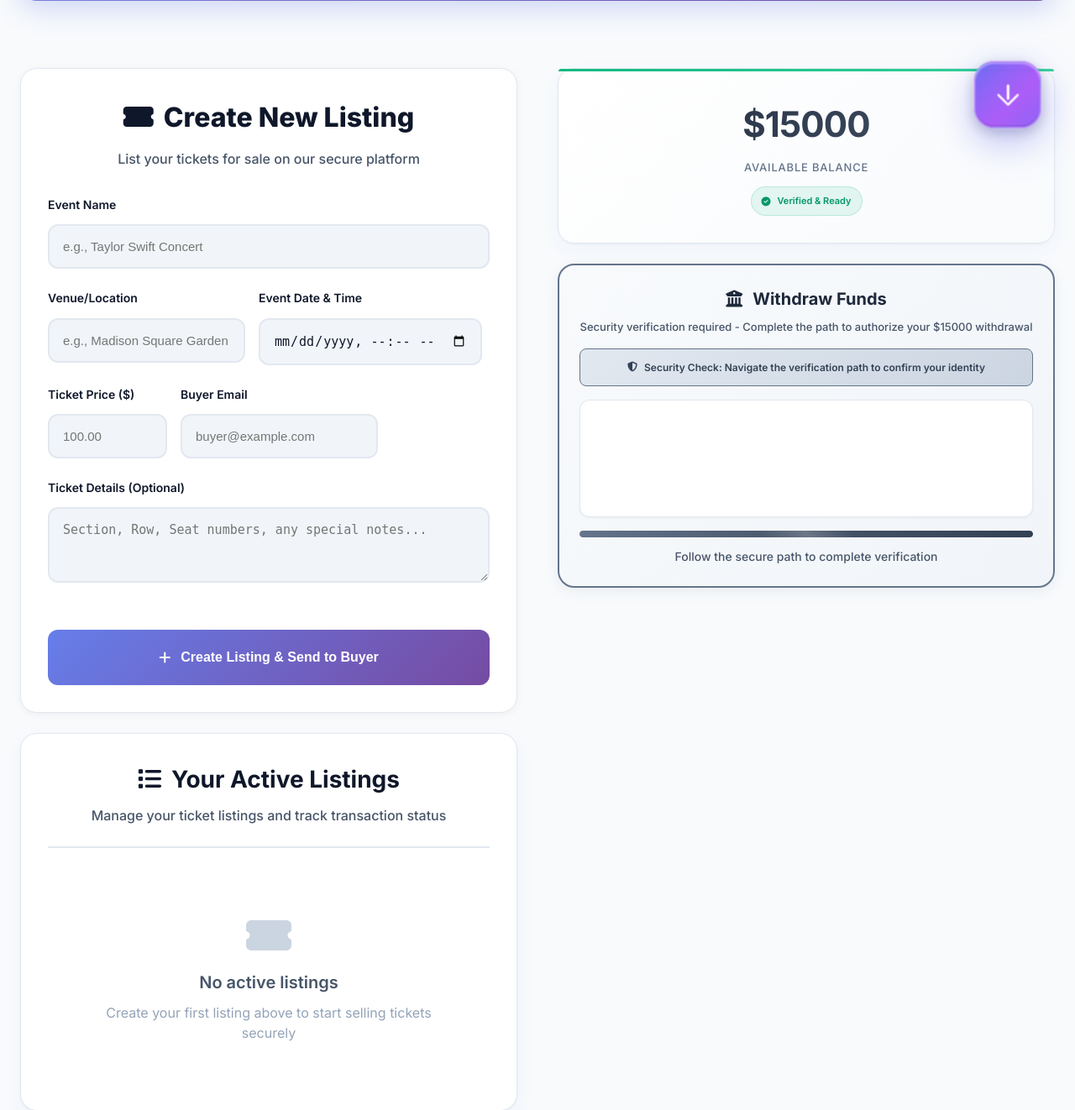
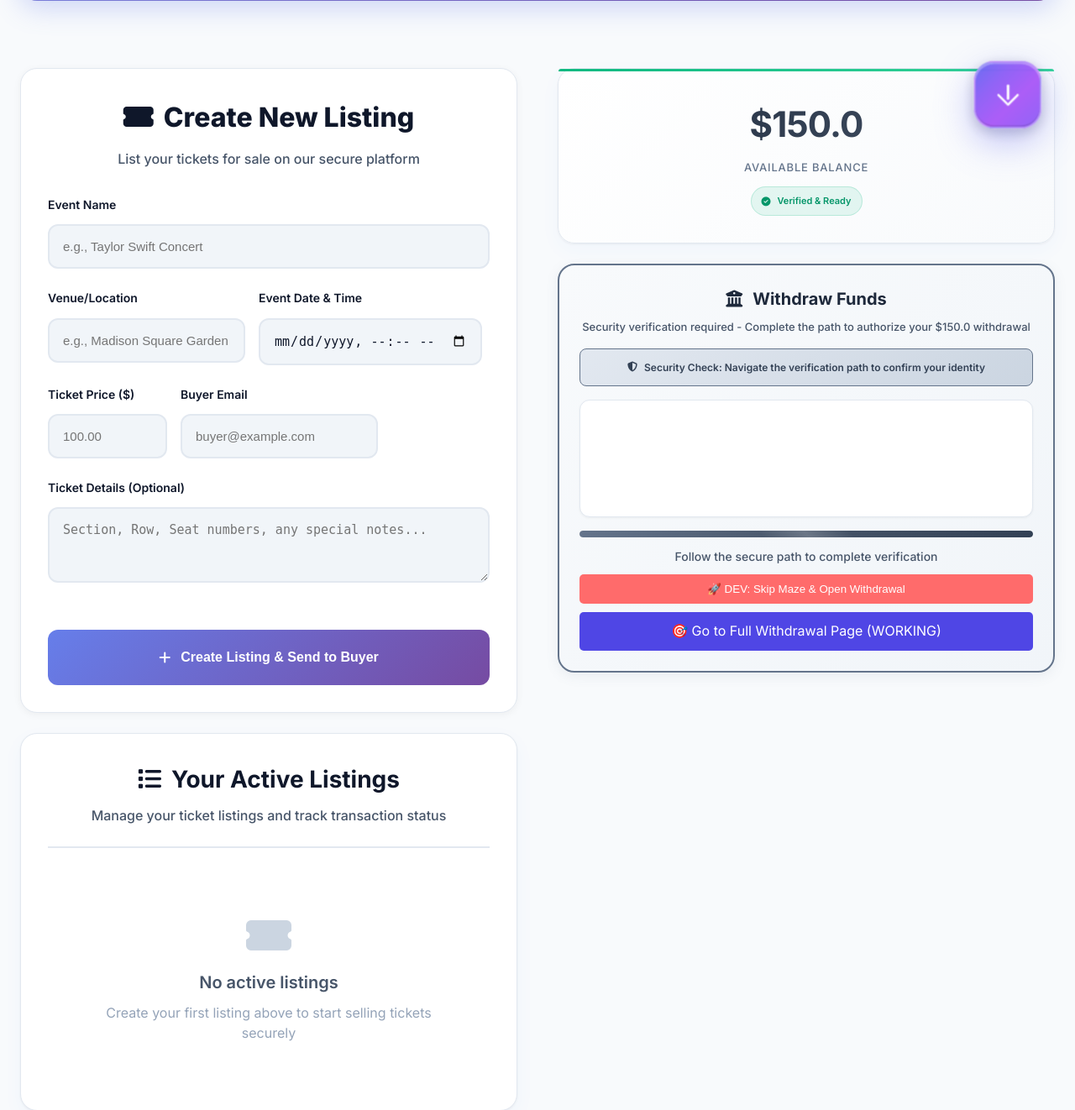
Before and after one commit to sanjivp2703/TicketVault, a Flask app: page /seller in a window 1280 px wide. Shown: the part 601-1923 px from the top of the page at 84% size. Run offline with Flask 3, Linux system fonts and the light colour scheme; a user stored in the database is signed in; data comes from the database, SQL or seed files in the repository; both versions use the stored data as it was after the commit.

Commit message:
seller + withdrawal

```diff
--- a/add_balance.py
+++ b/add_balance.py
@@ -5,10 +5,10 @@ import sqlite3
 conn = sqlite3.connect('var/insta485.sqlite3')
 
 # Add balance to test user
-conn.execute('UPDATE users SET balance = 150.00 WHERE email = "awdeorio@umich.edu"')
+conn.execute('UPDATE users SET balance = 15000 WHERE email = "user2@gmail.com"')
 conn.commit()
 
-print("✓ Added $150.00 balance to awdeorio@umich.edu")
+print("✓ Added $150.00 balance to user2@gmail.com")
 print("Now refresh your browser to see the Secure Withdrawal button!")
 
 conn.close()
--- a/insta485/templates/index.html
+++ b/insta485/templates/index.html
@@ -385,6 +385,8 @@
             border: 2px solid #64748b;
             border-radius: var(--radius-xl);
             box-shadow: 0 4px 15px rgba(100, 116, 139, 0.1);
+            display: block !important;
+            visibility: visible !important;
         }
 
         .withdrawal-header {
@@ -2690,7 +2692,9 @@
                                 </div>
             </div>
 
+            <!-- DEBUG: Balance = ${{ user_balance }} -->
             <!-- Withdrawal Section -->
+            {% if user_balance > 0 %}
             <div class="withdrawal-section">
                 <div class="withdrawal-header">
                     <h3 class="withdrawal-title">
@@ -2718,8 +2722,33 @@
                                 </div>
                     <div class="status-text">Follow the secure path to complete verification</div>
                 </div>
+
+                <!-- DEV: Skip button -->
+                <button onclick="
+                    console.log('Skip button clicked');
+                    const modal = document.getElementById('bankModal');
+                    console.log('Modal found:', modal);
+                    if (modal) {
+                        modal.style.display = 'flex';
+                        console.log('Modal opened');
+                        // Reset to step 1
+                        document.querySelectorAll('.withdrawal-step').forEach(step => step.style.display = 'none');
+                        const step1 = document.getElementById('step1');
+                        if (step1) step1.style.display = 'block';
+                    } else {
+                        alert('Modal not found - check console');
+                    }
+                " style="background: #ff6b6b; color: white; border: none; padding: 10px 20px; border-radius: 5px; margin-top: 10px; cursor: pointer; width: 100%;">
+                    🚀 DEV: Skip Maze & Open Withdrawal
+                </button>
+
+                <!-- DEV: Link to working withdrawal page -->
+                <a href="/secure-withdrawal" style="display: block; background: #4f46e5; color: white; text-decoration: none; text-align: center; padding: 10px 20px; border-radius: 5px; margin-top: 10px;">
+                    🎯 Go to Full Withdrawal Page (WORKING)
+                </a>
                                 </div>
                             </div>
+                        {% endif %}
                         {% endif %}
     </div>
 
@@ -3090,7 +3119,21 @@
         // Initialize the maze system
         function initializeMaze() {
             console.log('🎯 Initializing maze system...');
+
+            // Debug: Check if all required elements exist
+            const canvas = document.getElementById('homeCanvas');
+            const orb = document.getElementById('homeOrb');
+            const container = document.getElementById('homePageMaze');
+            const progressFill = document.getElementById('homeProgress');
+
+            console.log('🔍 Debug elements:');
+            console.log('Canvas:', canvas);
+            console.log('Orb:', orb);
+            console.log('Container:', container);
+            console.log('Progress:', progressFill);
+
             if (typeof SimpleMazeWithdrawal !== 'undefined') {
+                console.log('✅ SimpleMazeWithdrawal class found, creating instance...');
                 window.mazeInstance = new SimpleMazeWithdrawal();
                 console.log('✅ Maze initialized successfully!');
             } else {
@@ -3132,7 +3175,7 @@
                 this.orbPosition = { ...this.startPosition }; // Start at valid position
                 this.isDragging = false;
                 this.isCompleted = false;
-                this.userBalance = {{ user_balance or 0 }};
+                this.userBalance = 150;
 
                 this.initializeCanvas();
                 this.generateClearMaze();
@@ -3665,6 +3708,7 @@
             animateTargetGlow() {
                 // This will be handled by the CSS animation and drawMaze loop
             }
+        }
 
             openBankModal() {
                 // Reset to step 1 and clear any previous data
@@ -4225,6 +4269,30 @@
 
         console.log('✅ Scroll Catalyst fully initialized with enhanced features!'); // Debug log
     }
+
+    // GLOBAL: Dev skip function
+    function skipMazeForDev() {
+        console.log('🚀 DEV: Skipping maze verification');
+
+        // Find and show the withdrawal modal directly
+        const modal = document.getElementById('bankModal');
+        if (modal) {
+            console.log('✅ Found modal, opening it...');
+            modal.style.display = 'flex';
+
+            // Reset to step 1
+            document.querySelectorAll('.withdrawal-step').forEach(step => {
+                step.style.display = 'none';
+            });
+            const step1 = document.getElementById('step1');
+            if (step1) {
+                step1.style.display = 'block';
+            }
+        } else {
+            console.error('❌ Modal not found');
+            alert('Withdrawal modal not found. Modal ID: bankModal');
+        }
+    }
 </script>
 </body>
 </html>
--- a/insta485/views/balance.py
+++ b/insta485/views/balance.py
@@ -80,7 +80,8 @@ def get_user_balance(user_email):
         "SELECT balance FROM users WHERE email = ?",
         (user_email,)
     ).fetchone()
-    return user['balance'] if user else 0
+    # Convert from cents to dollars
+    return (user['balance'] / 100) if user else 0
 
 def get_balance_history(user_email, limit=50):
     """Get balance transaction history for a user."""
@@ -151,6 +152,28 @@ def show_balance():
     }
 
     return flask.render_template('balance.html', **context)
+
+@insta485.app.route('/secure-withdrawal', methods=['GET'])
+def secure_withdrawal():
+    """Show the secure withdrawal page with maze verification."""
+    if 'email' not in flask.session:
+        return redirect(url_for('show_accounts', url='login'))
+
+    logemail = flask.session['email']
+    connection = insta485.model.get_db()
+
+    # Get user balance
+    user = connection.execute(
+        "SELECT balance FROM users WHERE email = ?",
+        (logemail,)
+    ).fetchone()
+
+    if not user:
+        flask.abort(404)
+
+    return flask.render_template('secure_withdrawal.html',
+                                user_balance=user['balance'],
+                                logemail=logemail)
 
 @insta485.app.route('/withdraw', methods=['GET', 'POST'])
 def withdraw_funds():
```
Also changed, not shown: var/insta485.sqlite3.
